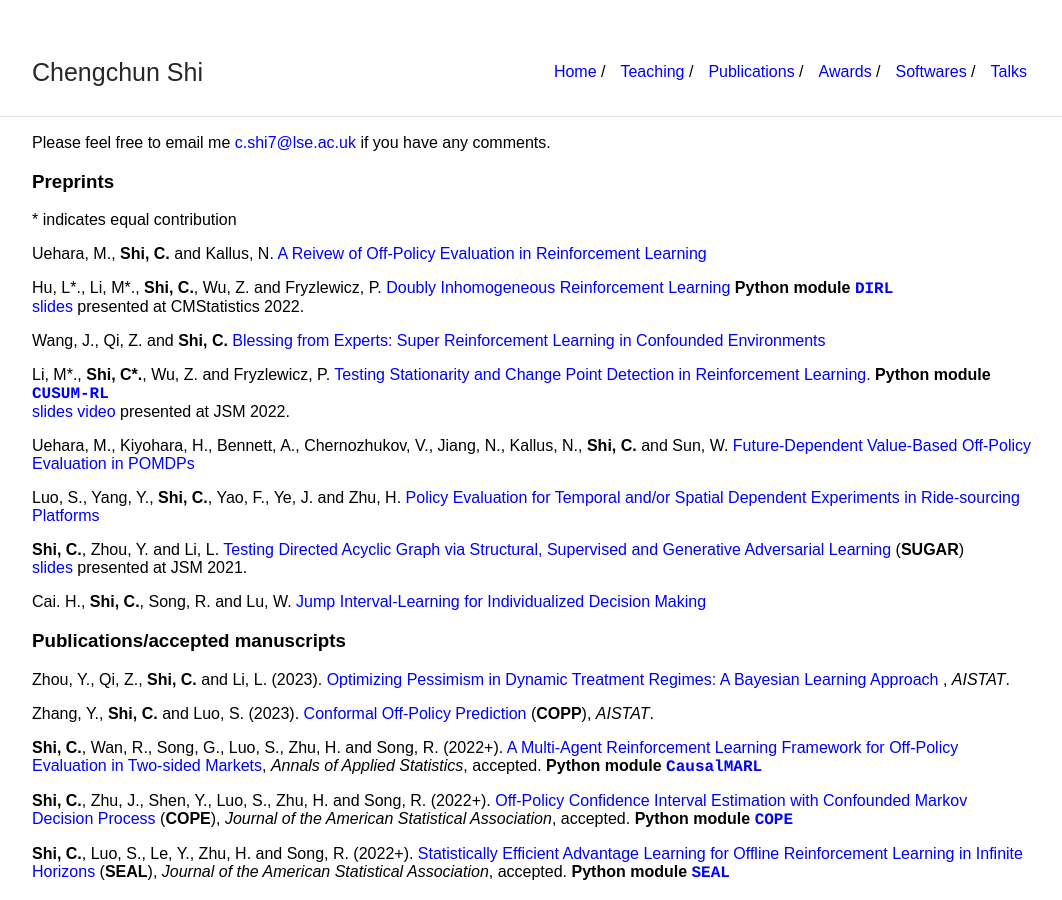
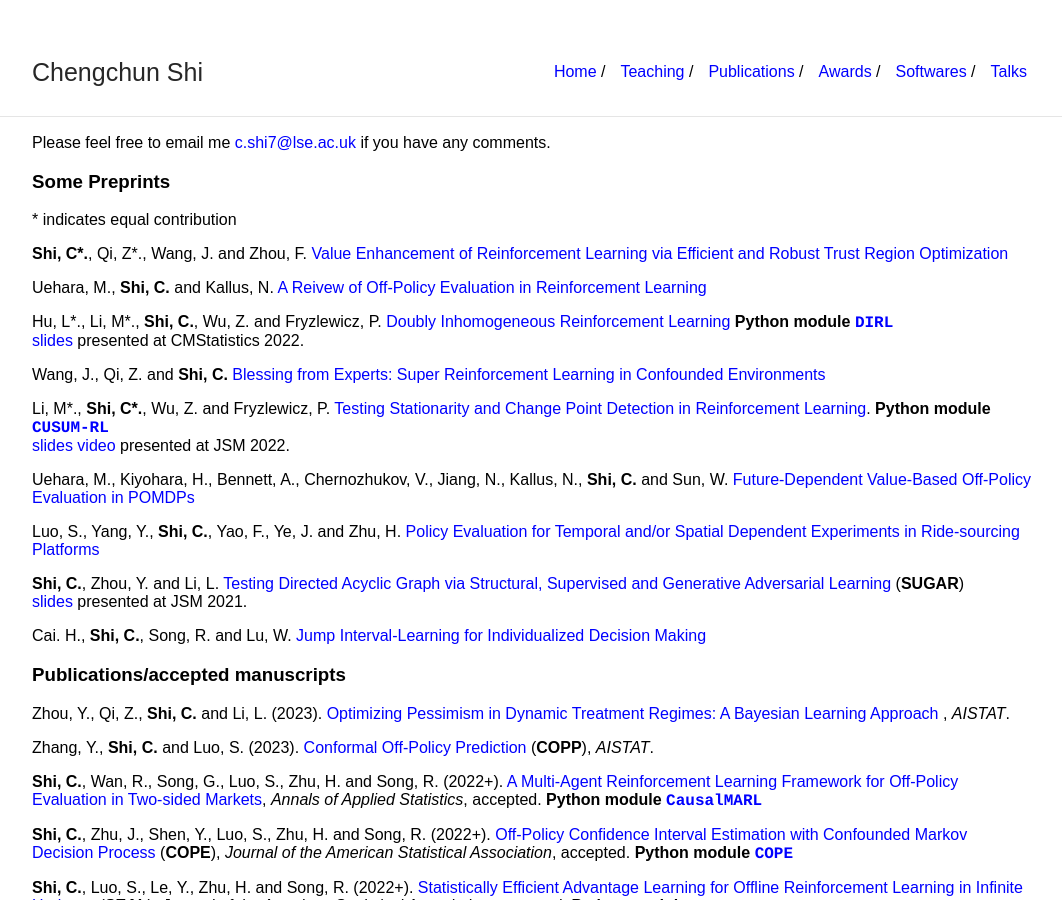
Before and after one commit to callmespring/callmespring.github.io, a Jekyll site: the page built from publication.md, in a window 1280 px wide and 900 px high. Shown: the whole window, without its empty margins (108-1170 px from the left). Built offline with Jekyll 4.4.1, drawn with Linux system fonts in a browser that asks for light colours.

Commit message:
Update publication.md

```diff
--- a/publication.md
+++ b/publication.md
@@ -7,9 +7,13 @@ title: Publication
 
 Please feel free to email me <c.shi7@lse.ac.uk> if you have any comments.
 
-### Preprints
+### Some Preprints
 
 \* indicates equal contribution
+
+**Shi, C\*.**, Qi, Z\*., Wang, J. and Zhou, F. [Value Enhancement of Reinforcement
+Learning via Efficient and Robust Trust
+Region Optimization](https://arxiv.org/pdf/2301.02220.pdf)
 
 Uehara, M., **Shi, C.** and Kallus, N. [A Reivew of Off-Policy Evaluation in Reinforcement Learning](https://arxiv.org/pdf/2212.06355.pdf)
 
```
